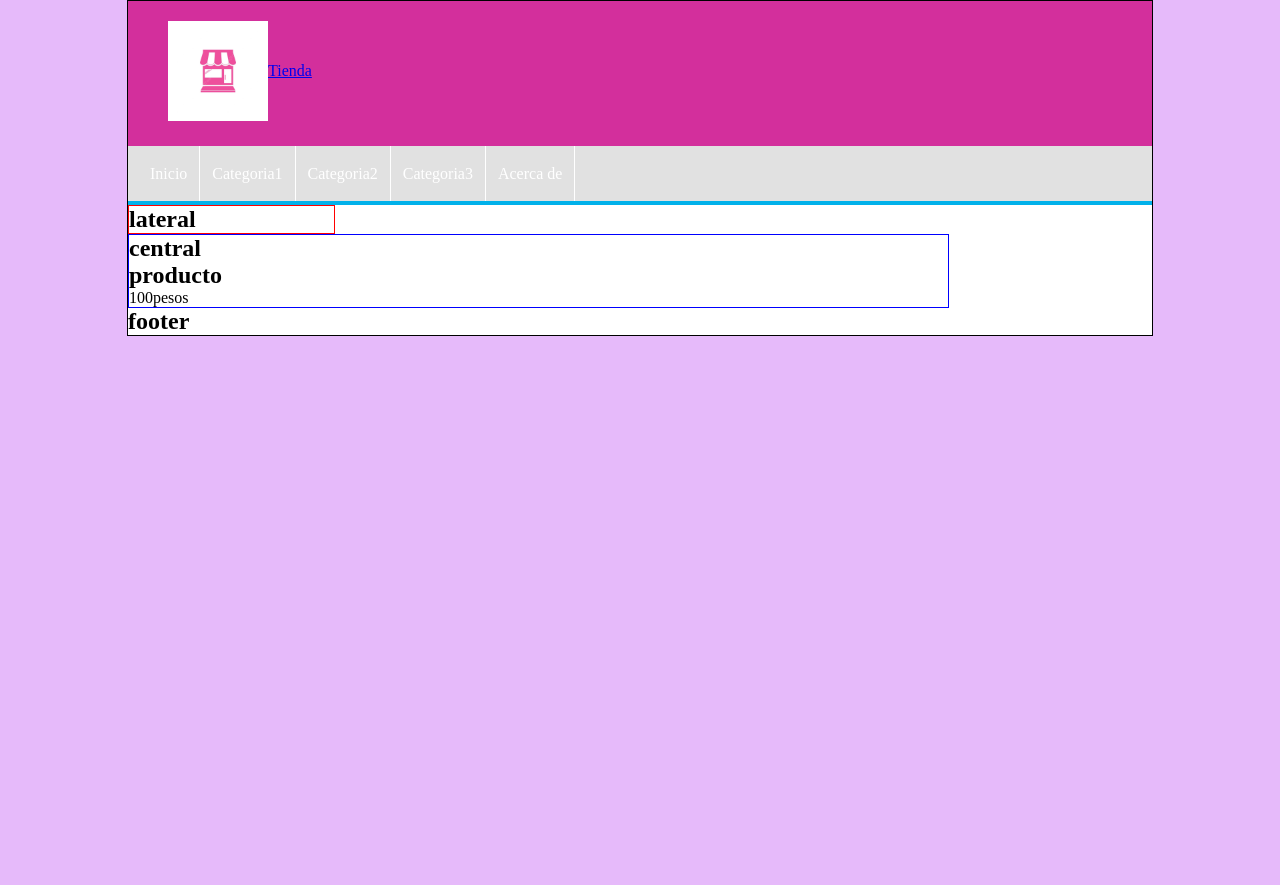
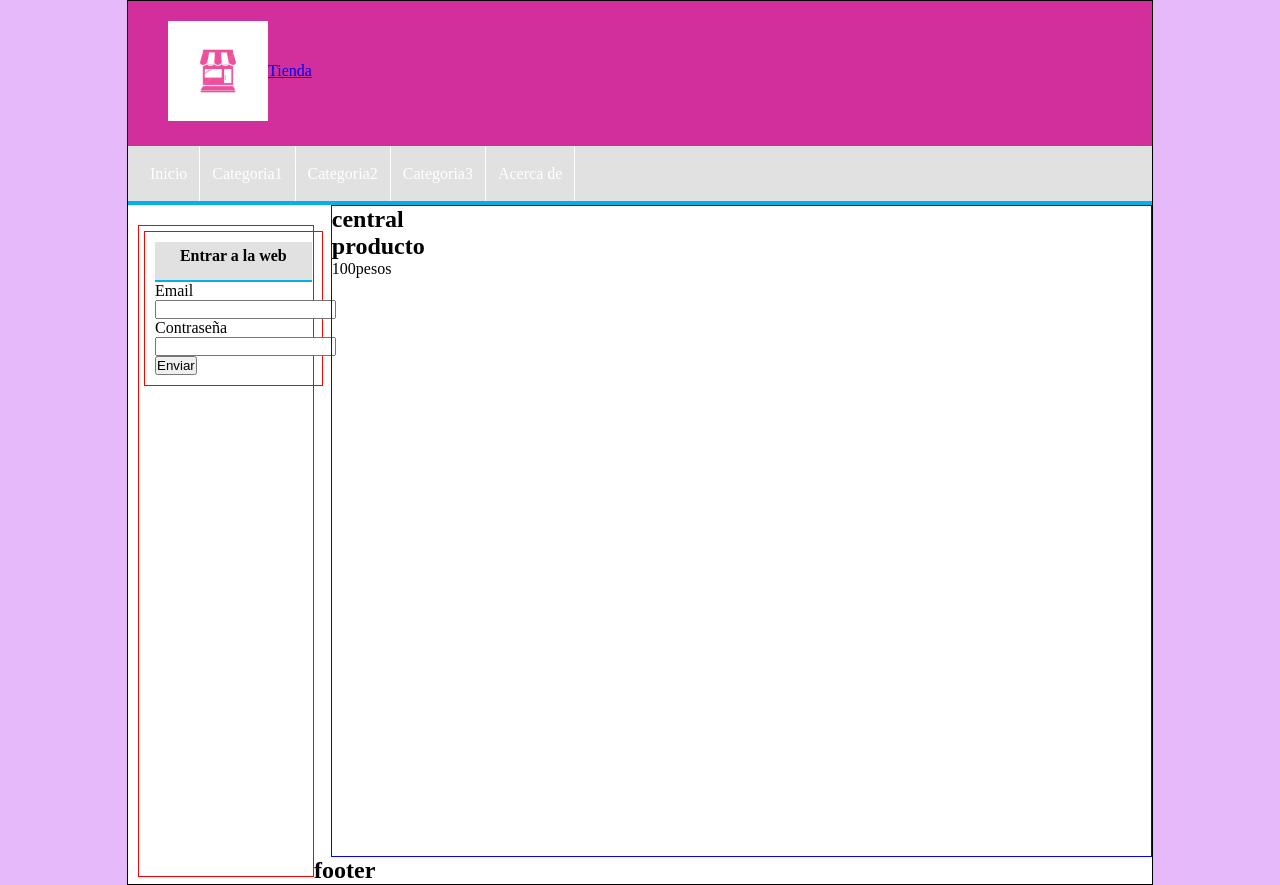
Before and after one commit to 04yizsanz/PruebaPHP, a PHP site: page / in a window 1280 px wide. Before the commit the page ends 336 px from the top, so only its background shows below. Run offline with PHP 8.4, Linux system fonts and the light colour scheme.

Commit message:
creacion formulario login en lateral

```diff
--- a/index.html
+++ b/index.html
@@ -40,7 +40,22 @@
 
     <div id="content">
         <aside id="lateral">
-            <h2>lateral</h2>
+            <div id="login" class="block_aside">
+                <h3>Entrar a la web</h3>
+
+                <form action="#" method="post">
+                    <label for="email">Email</label>
+                    <input type="email" name="email">
+
+                    <label for="password">Contraseña</label>
+                    <input type="password" name="password">
+
+                    <input type="submit" value="Enviar">
+
+                </form>
+
+            </div>
+
         </aside>
         <div id="central">
             <h2>central</h2>
--- a/style.css
+++ b/style.css
@@ -48,7 +48,6 @@
     line-height: 55px;
     float: left;
     border-right: 1px solid white;
-
 }
 
 #menu a{
@@ -70,12 +69,39 @@
 
 /* barra lateral */
 #lateral{
-    width: 20%;
+    width: 17%;
+    min-height: 650px;
+    border: 1px solid red;
+    float: left;
+    margin-top: 20px;
+    margin-left: 10px;
+}
+
+#lateral .block_aside{
+    display: block;
+    width: 90%;
+    margin: 5px;
+    padding: 10px;
     border: 1px solid red;
 }
 
+#lateral h3{
+    display: block;
+    color : black;
+    width: 100%;
+    text-align: center;
+    padding-top: 5px;
+    padding-bottom: 15px;
+    font-size: 16px;
+    font-weight: bold;
+    background: #E1E1E1;
+    border-bottom: #01b1ea 2px solid;
+}
 #central{
     width: 80%;
+    min-height: 650px;
+    float: right;
     border: 1px solid blue;
 
+
 }
```
